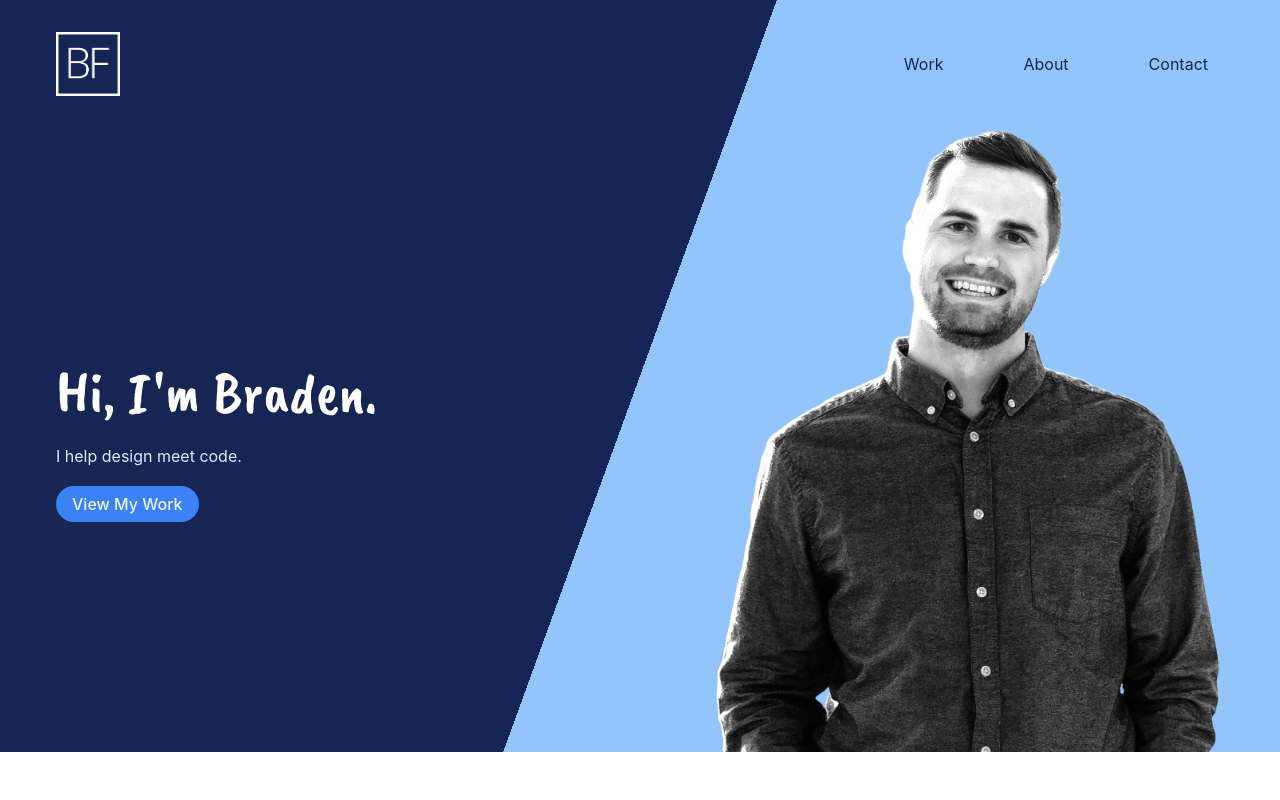
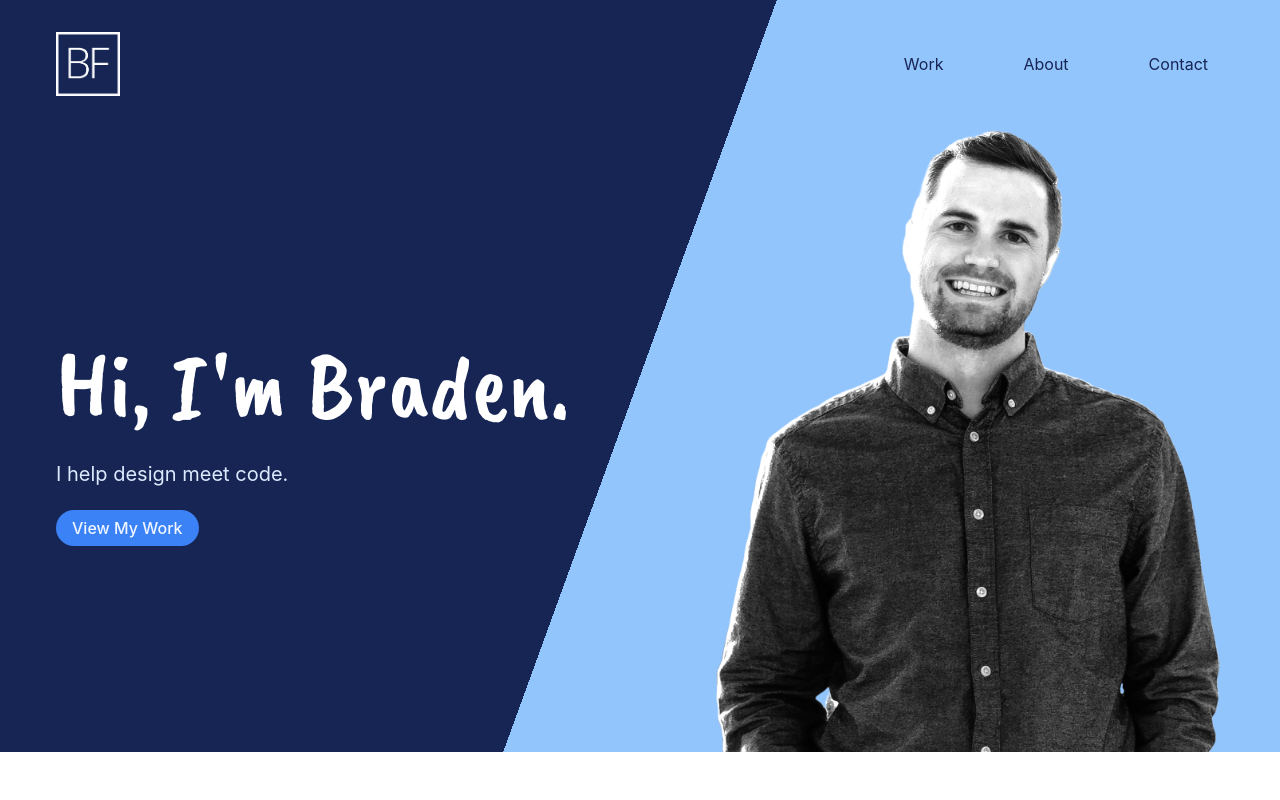
Before and after one commit to bradenfrazer/portfolio, a React (Vite) app: page / in a window 1280 px wide. Shown: the top 800 px of the page. Built offline with nearby package versions, Linux system fonts and the light colour scheme.

Commit message:
hero text size updates

```diff
--- a/src/components/Hero.tsx
+++ b/src/components/Hero.tsx
@@ -9,8 +9,10 @@ export const Hero = (props: HeroProps) => {
   return (
     <Section variant="hybrid" className="pb-0 pt-20 md:pb-0 md:pt-32">
       <div className="w-full pt-5 md:pt-0">
-        <h1 className="mb-4 sm:text-5xl md:text-6xl">Hi, I'm Braden.</h1>
-        <p>I help design meet code.</p>
+        <h1 className="mb-4 sm:text-5xl md:text-6xl lg:text-7xl xl:text-8xl">
+          Hi, I'm Braden.
+        </h1>
+        <p className="lead">I help design meet code.</p>
         <Button href="#work">View My Work</Button>
       </div>
       <div className="flex w-full justify-end">
```
